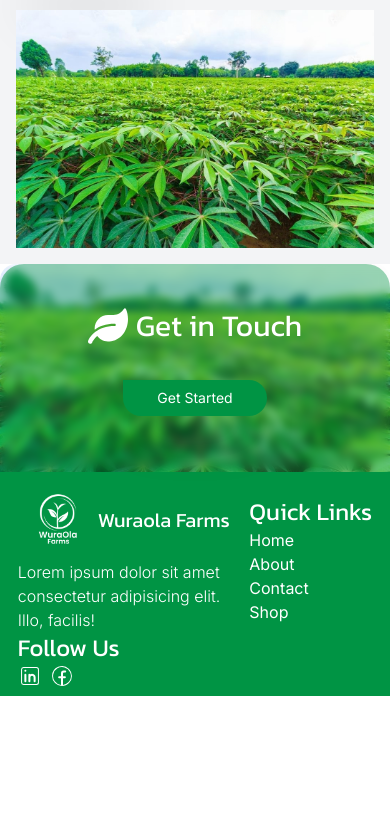
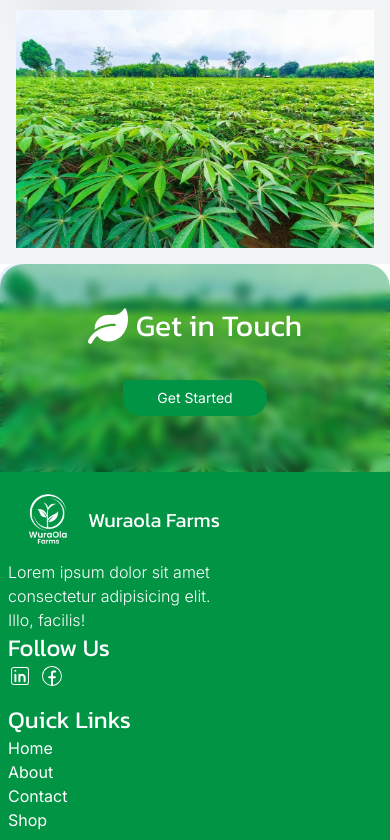
Before and after one commit to OlaiwonAbdullahi/WuraOla-Farms, a React (Vite) app: page / in a window 390 px wide. Shown: the part 1337-2177 px from the top of the page. Before the commit the page ends 2033 px from the top, so only its background shows below. Built offline with nearby package versions, Linux system fonts and the light colour scheme.

Commit message:
update Footer.jsx

```diff
--- a/src/components/Footer.jsx
+++ b/src/components/Footer.jsx
@@ -2,7 +2,7 @@ import { CiFacebook, CiLinkedin } from "react-icons/ci";
 import logo from "../assets/wuraola.png";
 const Footer = () => {
   return (
-    <div className=" p-2 bg-secondary flex justify-around">
+    <div className=" p-2 bg-secondary flex flex-col md:flex-row justify-around">
       <div className=" ">
         <div className=" flex flex-col">
           <div className=" flex items-center text-primary text-xl font-kanit">
```
